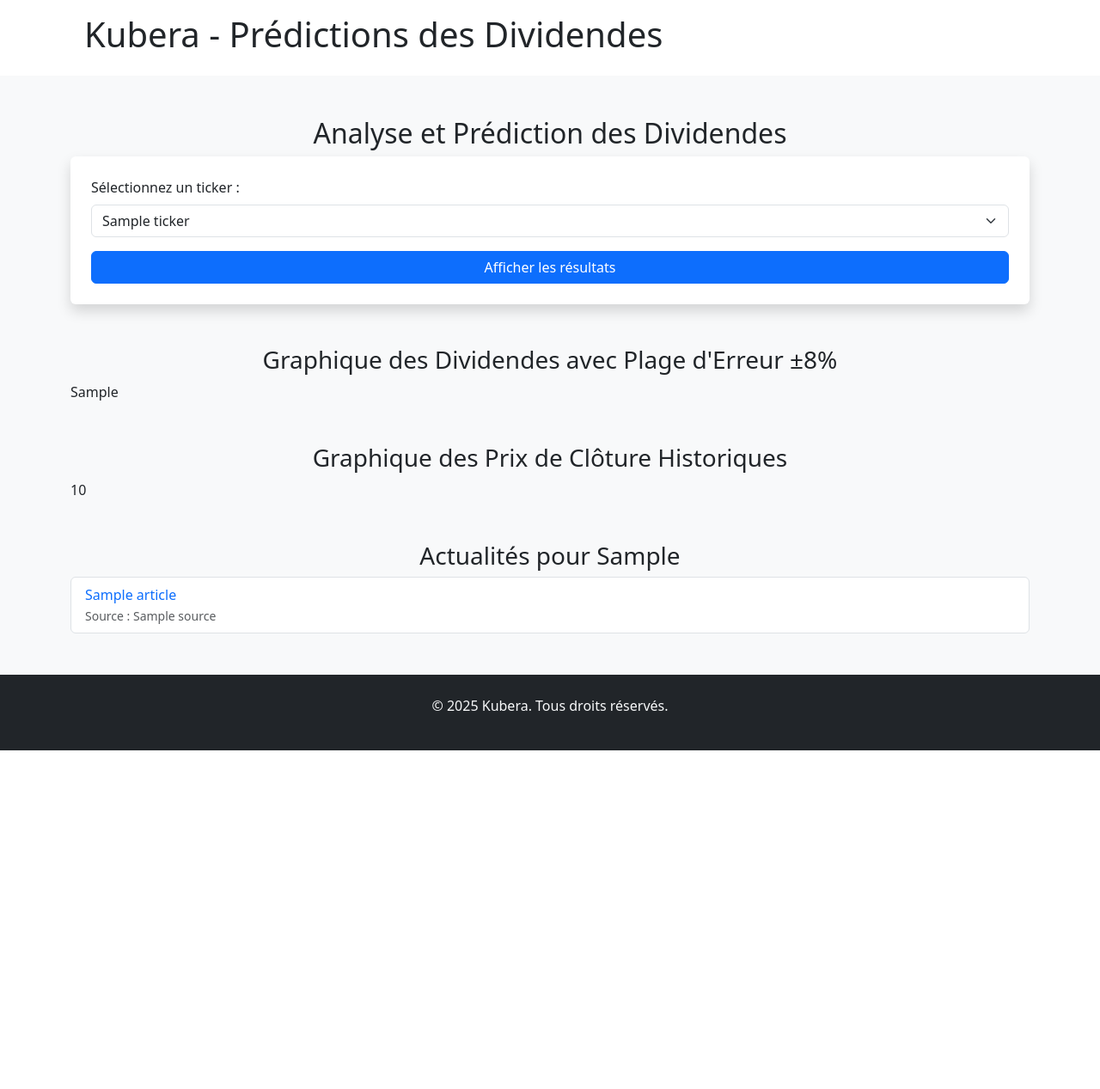
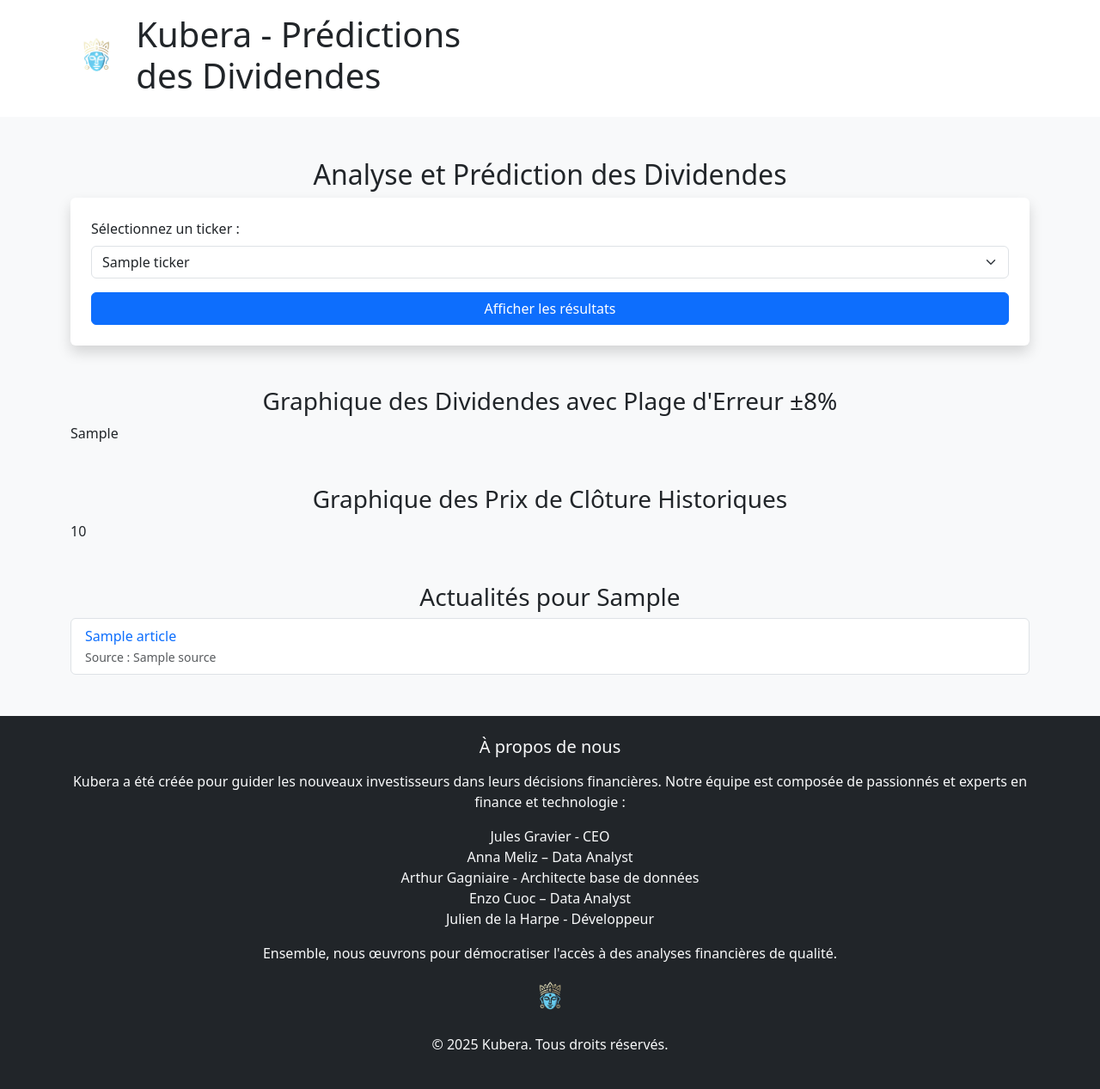
Before and after one commit to juliogver/Kubera, a Flask app: template code/my_flask_app/templates/index.html in a window 1280 px wide. Shown: the whole page at 86% size. Before the commit the page ends 873 px from the top, so only its background shows below. Run offline with Flask 3, Linux system fonts and the light colour scheme; the template is opened without the code that fills it: most values are stand-ins (such as "Sample title", 1, 10 or a date in 2020).

Commit message:
ajout  logo et modifs html

```diff
--- a/code/my_flask_app/templates/index.html
+++ b/code/my_flask_app/templates/index.html
@@ -10,7 +10,11 @@
 
     <header class="bg-white py-3">
         <div class="container d-flex align-items-center">
+            <img src="{{ url_for('static', filename='logo.png') }}" alt="Kubera Logo" style="height: 60px;">
             <h1 class="ms-3">Kubera - Prédictions des Dividendes</h1>
+            <div class="container d-flex align-items-center">
+        </div>
+
         </div>
     </header>
 
@@ -66,8 +70,29 @@
         {% endif %}
     </div>
 
-    <footer class="bg-dark text-light mt-5 py-4 text-center">
-        <p>© 2025 Kubera. Tous droits réservés.</p>
+     <!-- Footer -->
+    <footer class="bg-dark text-light mt-5 py-4">
+        <div class="container">
+            <h5 class="text-center">À propos de nous</h5>
+            <p class="text-center mt-3">
+                Kubera a été créée pour guider les nouveaux investisseurs dans leurs décisions financières.
+                Notre équipe est composée de passionnés et experts en finance et technologie :
+            </p>
+            <ul class="list-unstyled text-center">
+                <li>Jules Gravier - CEO</li>
+                <li>Anna Meliz – Data Analyst</li>
+                <li>Arthur Gagniaire - Architecte base de données</li>
+                <li>Enzo Cuoc – Data Analyst</li>
+                <li>Julien de la Harpe - Développeur</li>
+            </ul>
+            <p class="text-center mt-3">
+                Ensemble, nous œuvrons pour démocratiser l'accès à des analyses financières de qualité.
+            </p>
+        </div>
+        <div class="container text-center">
+            <img src="{{ url_for('static', filename='logo.png') }}" alt="Kubera Logo" style="height: 50px;">
+            <p class="mt-3">© 2025 Kubera. Tous droits réservés.</p>
+        </div>
     </footer>
 
     <script src="https://cdn.jsdelivr.net/npm/bootstrap@5.3.0/dist/js/bootstrap.bundle.min.js"></script>
```
Also changed, not shown: KUBERA_poster.jpg (added), code/my_flask_app/static/logo.png (added).
